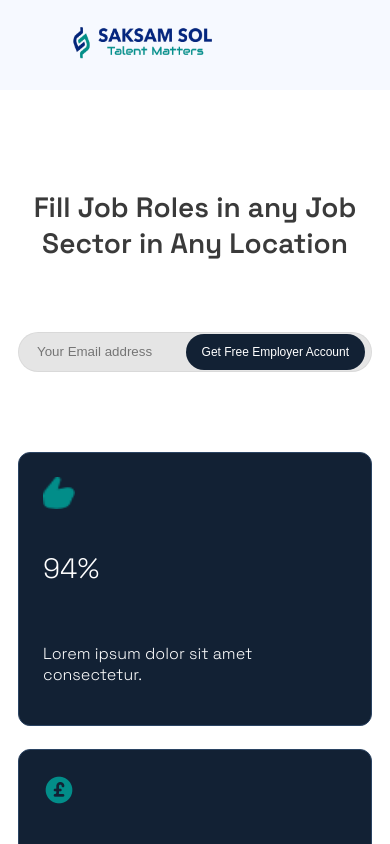
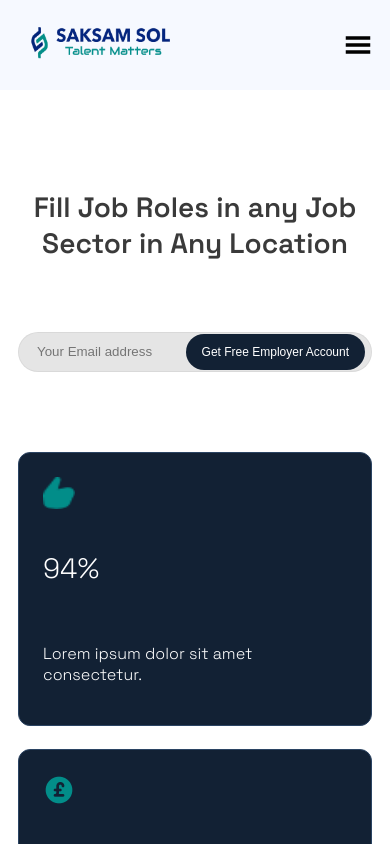
Before and after one commit to sandeeptridizi/saksam-sol, a React (Vite) app: page / in a window 390 px wide. Shown: the top 844 px of the page. Built offline with nearby package versions, Linux system fonts and the light colour scheme; a web font is replaced by a local one.

Commit message:
completed navbar for mobile responsive

```diff
--- a/src/components/Navbar/Navbar.css
+++ b/src/components/Navbar/Navbar.css
@@ -70,9 +70,27 @@ a.active {
   display: flex;
 }
 
+.nav-container {
+  display: flex;
+  align-items: center;
+  gap: 32px;
+}
+
+.hamburger-container {
+  display: none;
+  cursor: pointer;
+  font-size: 28px;
+}
+
+.nav-mobile-links-container {
+  display: none;
+}
+
 @media screen and (max-width: 600px) {
   .navbar-container {
     width: 100%;
+    padding: 18px;
+    position: relative;
   }
 
   .navbar-logo {
@@ -82,4 +100,29 @@ a.active {
   .nav-links-container {
     display: none;
   }
+
+  .hamburger-container {
+    display: flex;
+  }
+
+  .nav-mobile-links-container {
+    display: flex;
+    position: absolute;
+    flex-direction: column;
+    list-style-type: none;
+    top: 80px;
+    width: 90%;
+    background-color: #f6f9ff;
+    padding: 16px;
+    border-radius: 4px;
+    z-index: 9;
+  }
+
+  .contact-link {
+    width: 172px;
+    display: flex;
+    justify-content: center;
+    align-items: center;
+    height: 30px;
+  }
 }
--- a/src/components/Navbar/Navbar.jsx
+++ b/src/components/Navbar/Navbar.jsx
@@ -3,12 +3,18 @@ import './Navbar.css';
 import companyLogo from '../../assets/company-logo.png';
 import { Link, NavLink } from 'react-router-dom';
 
+import { GiHamburgerMenu } from 'react-icons/gi';
+import { useState } from 'react';
+
 const Navbar = () => {
+  const [isHamburgerOpen, setIsHamburgerOpen] = useState(false);
+
   return (
     <div className='navbar-container'>
       <Link to='/'>
         <img src={companyLogo} alt='company logo' className='navbar-logo' />
       </Link>
+      <div className='nav-container'>
         <ul className='nav-links-container'>
           <NavLink to='/'>
             <li>Home</li>
@@ -26,6 +32,13 @@ const Navbar = () => {
             <li className='contact-link'>Contact Us</li>
           </NavLink>
         </ul>
+        <div
+          className='hamburger-container'
+          onClick={() => setIsHamburgerOpen(!isHamburgerOpen)}
+        >
+          <GiHamburgerMenu />
+        </div>
+      </div>
       <div className='services-links-container'>
         <NavLink to='/services'>
           <span>Continget Staffing</span>
@@ -43,6 +56,25 @@ const Navbar = () => {
           <span>Recruitment Process</span>
         </NavLink>
       </div>
+      {isHamburgerOpen && (
+        <ul className='nav-mobile-links-container'>
+          <NavLink to='/'>
+            <li>Home</li>
+          </NavLink>
+          <NavLink to='about-us'>
+            <li>About Us</li>
+          </NavLink>
+          <NavLink to='services'>
+            <li className='services-link'>Services</li>
+          </NavLink>
+          <NavLink to='careers'>
+            <li>Careers</li>
+          </NavLink>
+          <NavLink to='contact-us'>
+            <li className='contact-link'>Contact Us</li>
+          </NavLink>
+        </ul>
+      )}
     </div>
   );
 };
--- a/src/pages/HomePage/HomePage.css
+++ b/src/pages/HomePage/HomePage.css
@@ -1069,7 +1069,8 @@
   }
 
   .home-page-meeting-btn {
-    margin-top: 0;
+    margin-top: 32px;
+    margin-bottom: 0;
   }
 
   .home-page-faqs-container {
```
Lines whose indentation alone changed are shown as unchanged.
